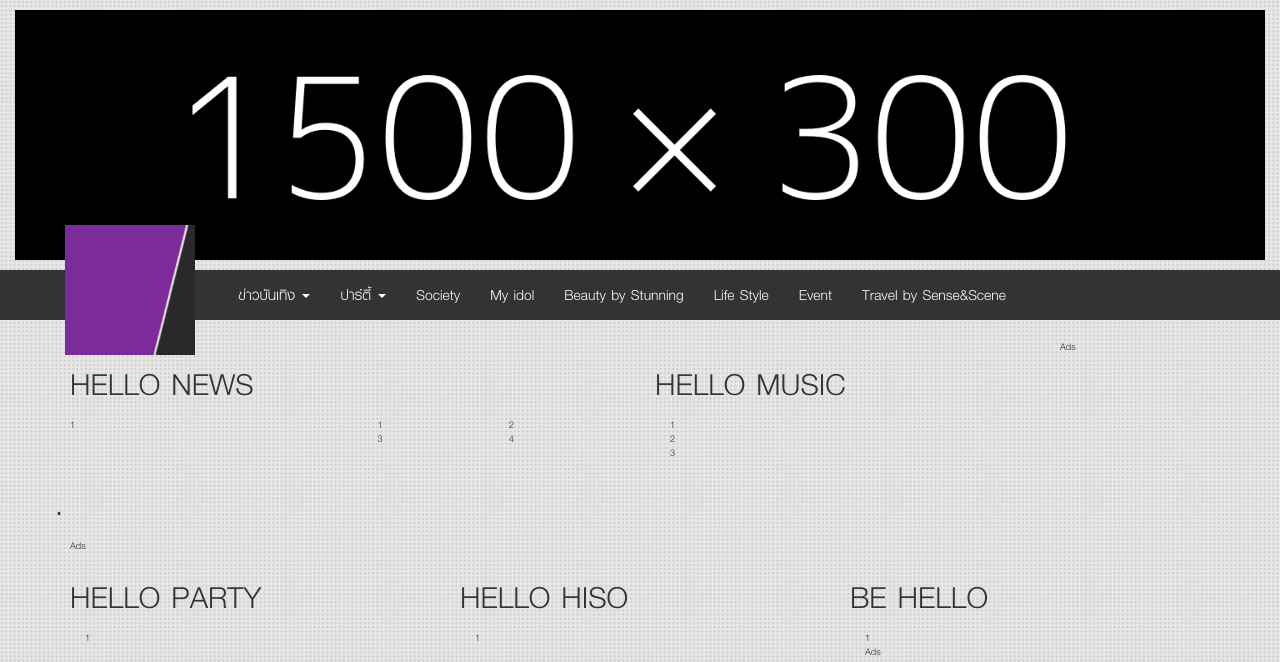
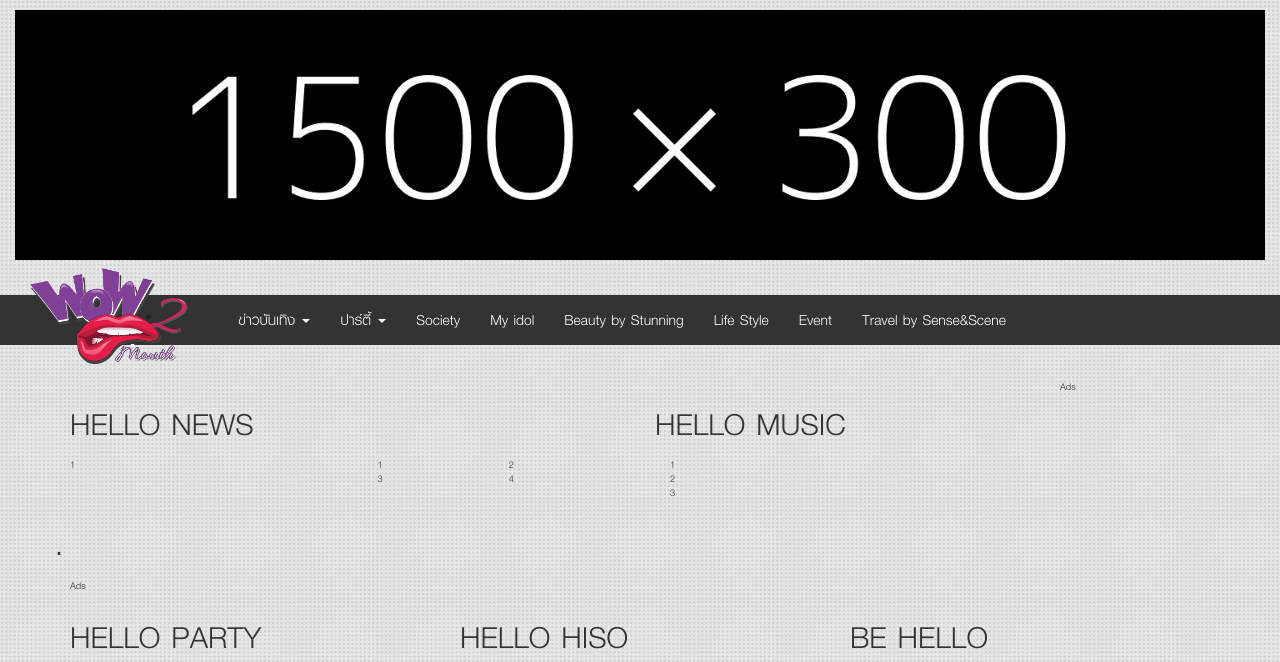
Before and after one commit to tol3/DaraSite, a Rails app: page / in a window 1280 px wide. Shown: the top 662 px of the page. Run offline with Rails 7, Linux system fonts and the light colour scheme; style sheets or scripts are compiled from the project's sources; parts of the project's set-up code (start-up, migrations or seed data) failed here and were passed over; some libraries are stand-ins or nearby versions.

Commit message:
fix header

```diff
--- a/app/assets/stylesheets/application.css.scss
+++ b/app/assets/stylesheets/application.css.scss
@@ -68,11 +68,9 @@ body {
   // width: 1100px !important;
 }
 
-
 .no-pad {
   padding: 0 !important;
 }
-
 
 .h2 {
   background-color: #691783;
--- a/app/assets/stylesheets/nav.css.scss
+++ b/app/assets/stylesheets/nav.css.scss
@@ -1,33 +1,38 @@
 @import "var";
+
 $dropDown: true;
+
 .navbar-default {
+  margin-top: 25px;
+  margin-bottom: 35px;
   background-color: $bgDefault;
   border-color    : $bgHighlight;
   border-style    : none;
   border-radius   : 0;
   font-size       : 1.5em;
+
+  img.visible-xs{
+    max-width: 160px;
+    position: absolute;
+    top: -27px;
+  }
+  img.hidden-xs{
+    max-width: 160px;
+    position: absolute;
+    top: -27px;
+  }
+
   .navbar-logo {
-
-    img {
-      position: absolute;
-      top     : -45px;
-      left    : 50px;
-      width   : 130px;
-      height  : 130px;
-    }
-
-color: $colDefault;
+    color: $colDefault;
     &:hover,
     &:focus {
       color: $colHighlight;
     }
   }
 
-
   .navbar-text {
     color: $colDefault;
   }
-
 
   .navbar-nav {
     > li {
--- a/app/views/layouts/_header.html.erb
+++ b/app/views/layouts/_header.html.erb
@@ -16,7 +16,8 @@
         <span class="icon-bar"></span>
         <span class="icon-bar"></span>
       </button>
-      <a class="navbar-logo" href="#"><img src="assets/title.png"></a>
+      <%= image_tag "logo.png", :class => "hidden-xs" %>
+      <%= image_tag "logo.png", :class => "visible-xs" %>
     </div>
 <!-- Collect the nav links, forms, and other content for toggling -->
     <div class="collapse navbar-collapse" id="navbar-1">
```
